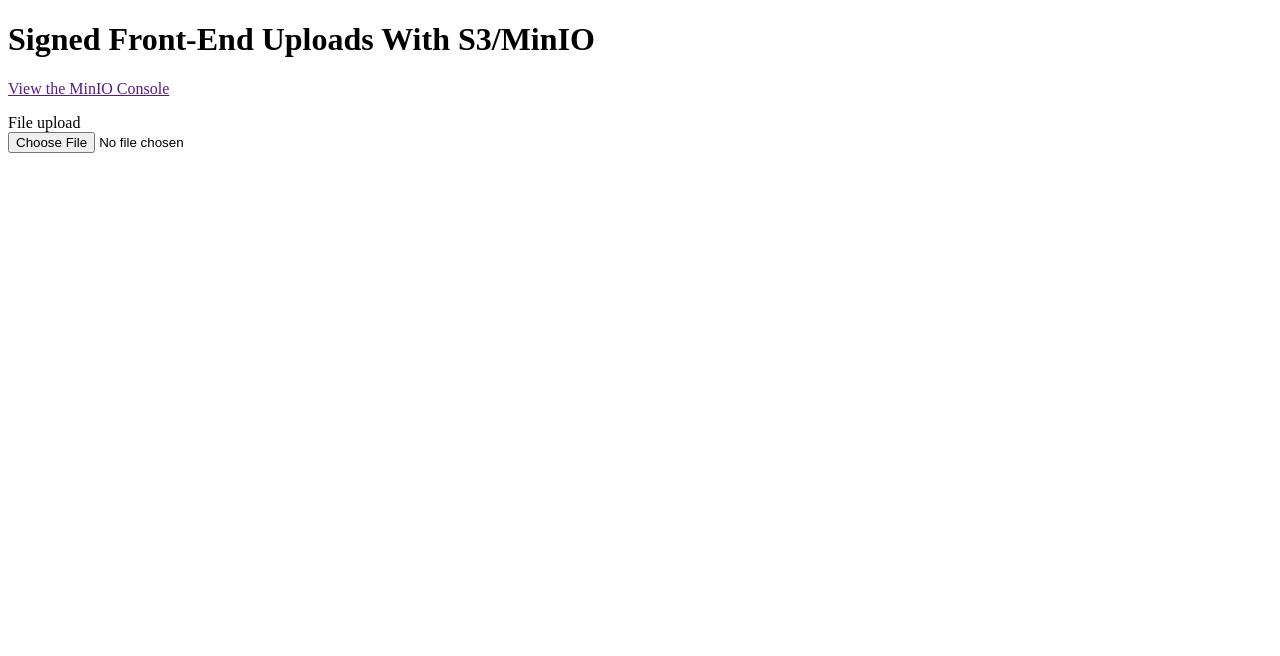
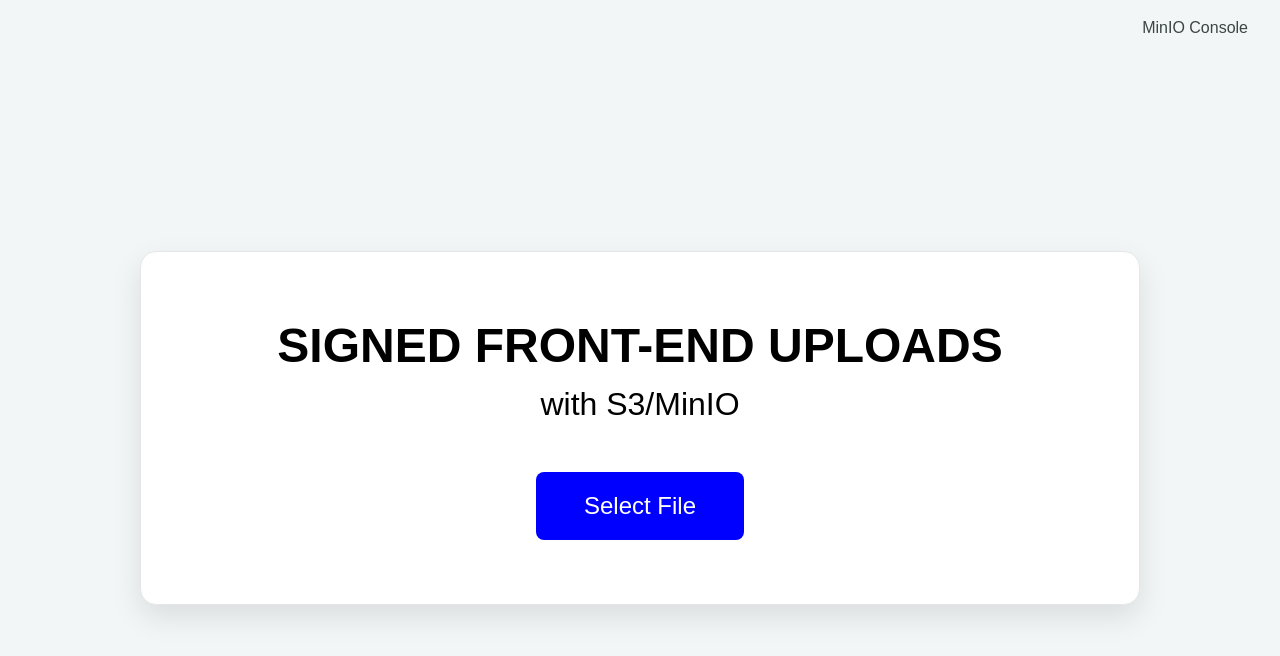
Before and after one commit to tylerlwsmith/signed-frontend-uploads-s3-minio, a website built with Vite: page frontend/src/index.html in a window 1280 px wide. Built offline with nearby package versions, Linux system fonts and the light colour scheme.

Commit message:
Style WIP

```diff
--- a/frontend/src/index.html
+++ b/frontend/src/index.html
@@ -4,24 +4,40 @@
     <meta charset="UTF-8" />
     <meta http-equiv="X-UA-Compatible" content="IE=edge" />
     <meta name="viewport" content="width=device-width, initial-scale=1.0" />
+    <link rel="stylesheet" href="./styles.css" />
     <title>Signed Front-End Uploads With S3/MinIO</title>
   </head>
   <body>
-    <h1>Signed Front-End Uploads With S3/MinIO</h1>
+    <div class="layout">
+      <header class="header">
+        <nav class="nav">
+          <ul class="nav-items">
+            <li class="nav-item">
+              <a class="nav-link" href="%VITE_MINIO_CONSOLE_URL%">
+                MinIO Console
+              </a>
+            </li>
+          </ul>
+        </nav>
+      </header>
 
-    <p>
-      <a href="%VITE_MINIO_CONSOLE_URL%">View the MinIO Console</a>
-    </p>
+      <main class="main">
+        <div class="card">
+          <h1 class="page-title">
+            <span class="page-title__top">Signed Front-End Uploads</span>
+            <span class="page-title__bottom">with S3/MinIO</span>
+          </h1>
 
-    <label for="file-input">File upload</label>
-    <div>
-      <input id="file-input" type="file" />
+          <label for="file-input" class="file-input-label">Select File</label>
+          <input id="file-input" type="file" class="sr-only" />
+
+          <div id="result-container" class="result-container">
+            <!-- Uploads and errors will be rendered here. -->
+          </div>
+        </div>
+      </main>
     </div>
 
-    <div id="result-container" style="max-width: 500px; margin-top: 20px">
-      <!-- Uploads and errors will be rendered here. -->
-    </div>
-
-    <script type="module" src="/s3-upload.js"></script>
+    <script type="module" src="./s3-upload.js"></script>
   </body>
 </html>
--- /dev/null
+++ b/frontend/src/styles.css
@@ -0,0 +1,125 @@
+*,
+*:before,
+*:after {
+  box-sizing: border-box;
+  margin: 0;
+}
+
+:root {
+  background: hsl(180, 14%, 96%);
+  font-family: Arial, Helvetica, sans-serif;
+  line-height: 1.5;
+  -webkit-font-smoothing: antialiased;
+  -moz-osx-font-smoothing: grayscale;
+}
+
+img {
+  max-width: 100;
+}
+
+.sr-only {
+  position: absolute;
+  width: 1px;
+  height: 1px;
+  padding: 0;
+  margin: -1px;
+  overflow: hidden;
+  clip: rect(0, 0, 0, 0);
+  white-space: nowrap;
+  border-width: 0;
+}
+
+.layout {
+  display: grid;
+  grid-template-areas:
+    "header"
+    "main";
+  grid-template-rows: auto 1fr;
+  min-height: 100dvh;
+}
+
+.header {
+  grid-area: header;
+  padding: 1rem 2rem;
+}
+
+.nav-items {
+  padding-left: 0;
+  list-style: none;
+  display: flex;
+  justify-content: flex-end;
+}
+
+.nav-link {
+  text-decoration: none;
+  color: hsl(180, 8%, 25%);
+
+  &:hover {
+    text-decoration: underline;
+    color: hsl(180, 64%, 26%);
+  }
+}
+
+.main {
+  grid-area: main;
+  display: flex;
+  justify-content: center;
+  align-items: center;
+  padding: 1rem;
+}
+
+.card {
+  background: #fff;
+  max-width: 1000px;
+  width: 100%;
+  padding: 4rem 2rem;
+  border-radius: 1rem;
+  border: 1px solid hsl(180, 6%, 90%);
+  box-shadow: 0px 12px 30px rgba(0, 0, 0, 0.1);
+}
+
+.page-title {
+  text-align: center;
+  line-height: 1.25;
+  margin-bottom: 3rem;
+}
+
+.page-title__top {
+  display: block;
+  font-size: 3rem;
+  font-weight: bolder;
+  text-transform: uppercase;
+  margin-bottom: 0.5rem;
+}
+
+.page-title__bottom {
+  font-weight: lighter;
+}
+
+.file-input-label {
+  position: relative;
+  background: #0000ff;
+  color: white;
+  margin-inline: auto;
+  display: block;
+  width: fit-content;
+  cursor: pointer;
+  padding: 1rem 3rem;
+  font-size: 1.5rem;
+  border-radius: 0.5rem;
+  transition: transform 0.2s;
+  &:hover {
+    background: #0000cc;
+  }
+  &:active {
+    transform: translateY(2px);
+  }
+}
+
+.result-container {
+  max-width: 500px;
+  &:has(*) {
+    margin-top: 20px;
+    border: 1px solid red;
+  }
+}
```
